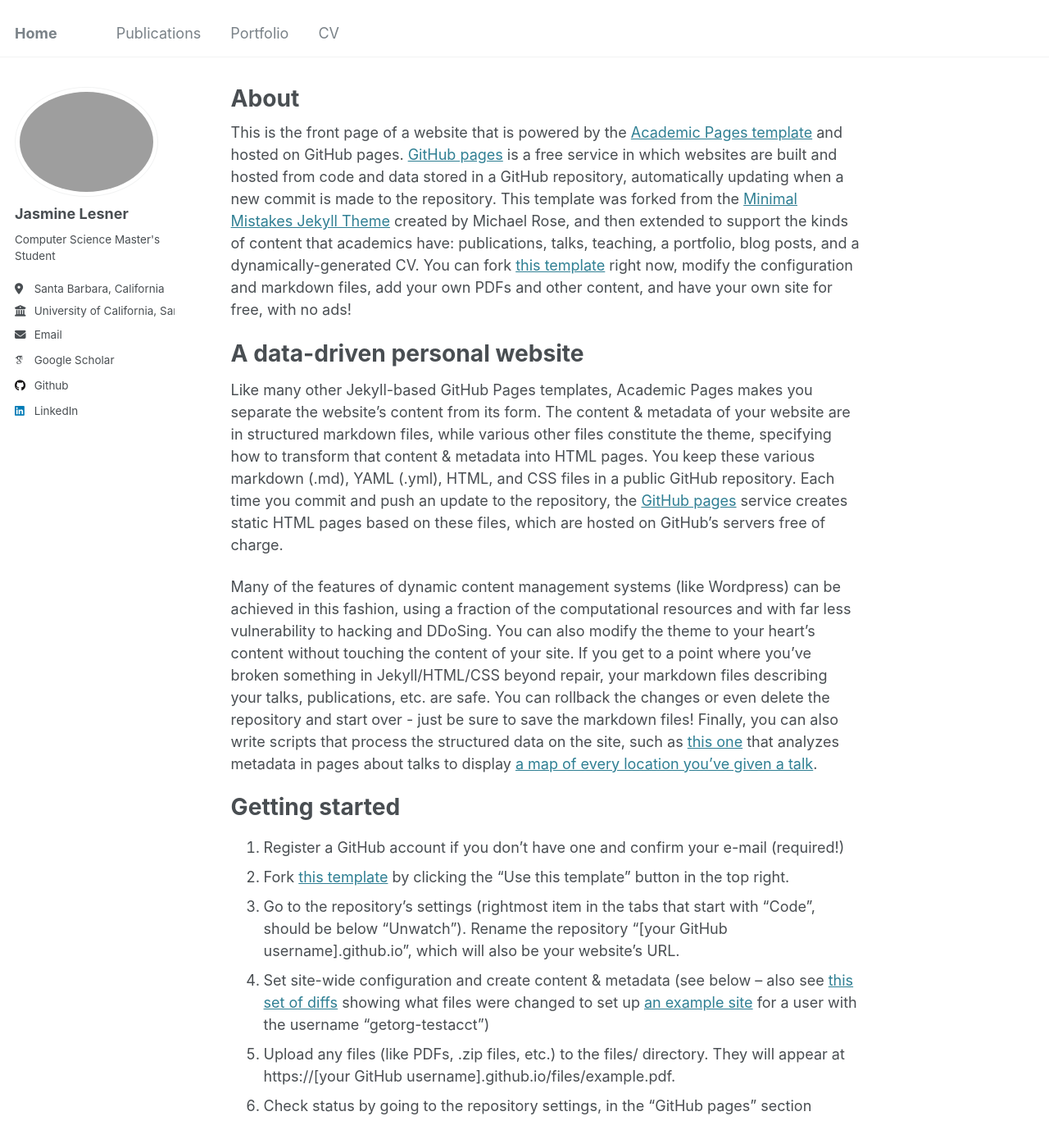
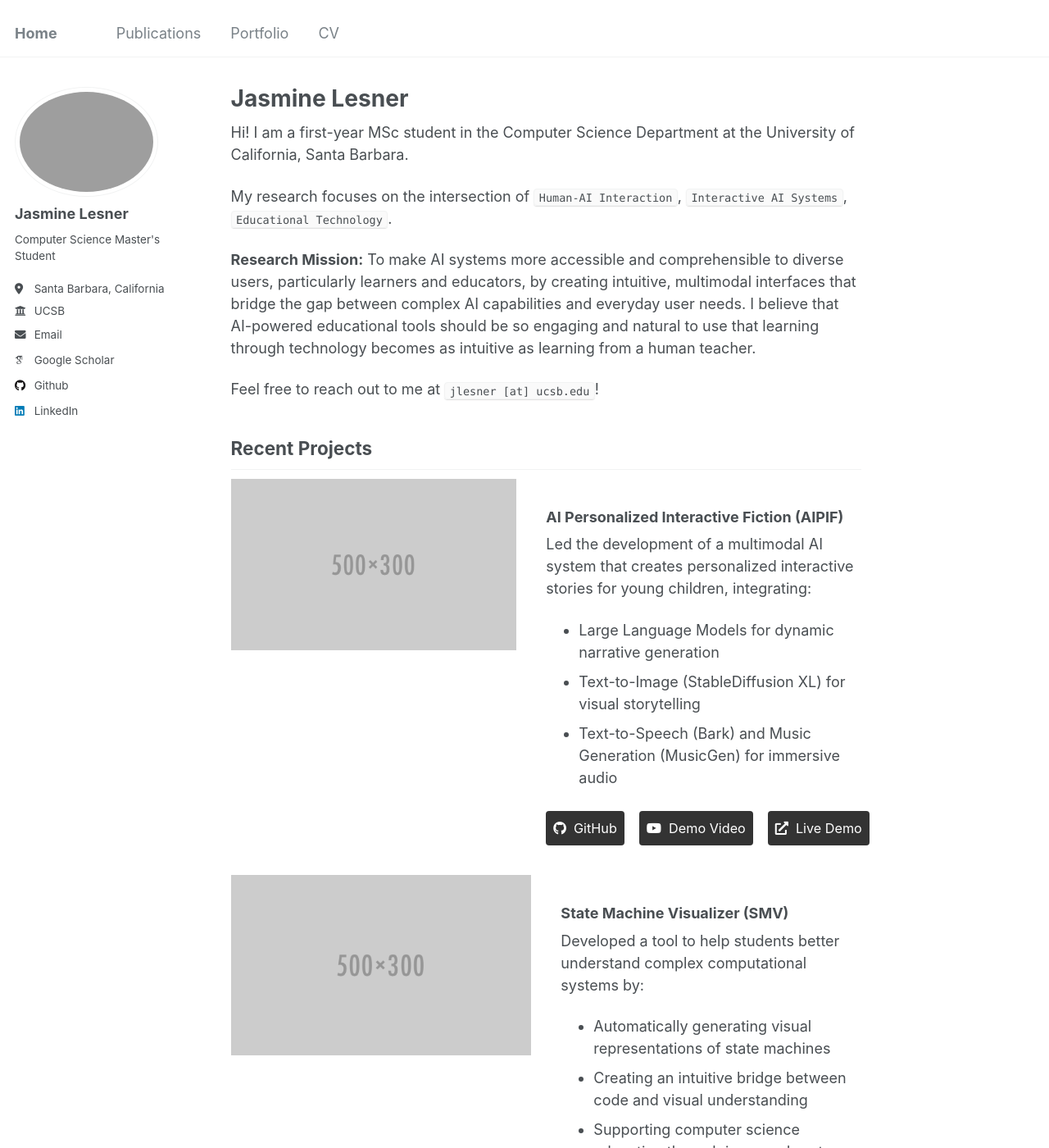
Before and after one commit to jlesner/jlesner.github.io, a Jekyll site: the page built from _pages/about.md, in a window 1280 px wide and 1400 px high. Shown: the whole window at 82% size. Built offline with Jekyll 4.4.1, drawn with Linux system fonts in a browser that asks for light colours; some web fonts are replaced; some of the changed text lies outside the part shown.

Commit message:
gallery and projects, resmue

```diff
--- a/_config.yml
+++ b/_config.yml
@@ -26,7 +26,7 @@
   pronouns         : # example: "she/her"
   bio              : "Computer Science Master's Student"
   location         : "Santa Barbara, California"
-  employer         : "University of California, Santa Barbara"
+  employer         : "UCSB"
   uri              : # URL
   email            : "jlesner@ucsb.edu"
 
--- a/_pages/about.md
+++ b/_pages/about.md
@@ -1,49 +1,137 @@
 ---
 permalink: /
-title: "About"
+title: "Jasmine Lesner"
 author_profile: true
 redirect_from:
   - /about/
   - /about.html
 ---
 
-This is the front page of a website that is powered by the [Academic Pages template](https://github.com/academicpages/academicpages.github.io) and hosted on GitHub pages. [GitHub pages](https://pages.github.com) is a free service in which websites are built and hosted from code and data stored in a GitHub repository, automatically updating when a new commit is made to the repository. This template was forked from the [Minimal Mistakes Jekyll Theme](https://mmistakes.github.io/minimal-mistakes/) created by Michael Rose, and then extended to support the kinds of content that academics have: publications, talks, teaching, a portfolio, blog posts, and a dynamically-generated CV. You can fork [this template](https://github.com/academicpages/academicpages.github.io) right now, modify the configuration and markdown files, add your own PDFs and other content, and have your own site for free, with no ads!
+Hi! I am a first-year MSc student in the Computer Science Department at the University of California, Santa Barbara.
 
-A data-driven personal website
-======
-Like many other Jekyll-based GitHub Pages templates, Academic Pages makes you separate the website's content from its form. The content & metadata of your website are in structured markdown files, while various other files constitute the theme, specifying how to transform that content & metadata into HTML pages. You keep these various markdown (.md), YAML (.yml), HTML, and CSS files in a public GitHub repository. Each time you commit and push an update to the repository, the [GitHub pages](https://pages.github.com/) service creates static HTML pages based on these files, which are hosted on GitHub's servers free of charge.
+My research focuses on the intersection of `Human-AI Interaction`, `Interactive AI Systems`, `Educational Technology`.
 
-Many of the features of dynamic content management systems (like Wordpress) can be achieved in this fashion, using a fraction of the computational resources and with far less vulnerability to hacking and DDoSing. You can also modify the theme to your heart's content without touching the content of your site. If you get to a point where you've broken something in Jekyll/HTML/CSS beyond repair, your markdown files describing your talks, publications, etc. are safe. You can rollback the changes or even delete the repository and start over - just be sure to save the markdown files! Finally, you can also write scripts that process the structured data on the site, such as [this one](https://github.com/academicpages/academicpages.github.io/blob/master/talkmap.ipynb) that analyzes metadata in pages about talks to display [a map of every location you've given a talk](https://academicpages.github.io/talkmap.html).
+**Research Mission:** To make AI systems more accessible and comprehensible to diverse users, particularly learners and educators, by creating intuitive, multimodal interfaces that bridge the gap between complex AI capabilities and everyday user needs. I believe that AI-powered educational tools should be so engaging and natural to use that learning through technology becomes as intuitive as learning from a human teacher.
 
-Getting started
-======
-1. Register a GitHub account if you don't have one and confirm your e-mail (required!)
-1. Fork [this template](https://github.com/academicpages/academicpages.github.io) by clicking the "Use this template" button in the top right.
-1. Go to the repository's settings (rightmost item in the tabs that start with "Code", should be below "Unwatch"). Rename the repository "[your GitHub username].github.io", which will also be your website's URL.
-1. Set site-wide configuration and create content & metadata (see below -- also see [this set of diffs](http://archive.is/3TPas) showing what files were changed to set up [an example site](https://getorg-testacct.github.io) for a user with the username "getorg-testacct")
-1. Upload any files (like PDFs, .zip files, etc.) to the files/ directory. They will appear at https://[your GitHub username].github.io/files/example.pdf.
-1. Check status by going to the repository settings, in the "GitHub pages" section
+Feel free to reach out to me at `jlesner [at] ucsb.edu`!
 
-Site-wide configuration
-------
-The main configuration file for the site is in the base directory in [_config.yml](https://github.com/academicpages/academicpages.github.io/blob/master/_config.yml), which defines the content in the sidebars and other site-wide features. You will need to replace the default variables with ones about yourself and your site's github repository. The configuration file for the top menu is in [_data/navigation.yml](https://github.com/academicpages/academicpages.github.io/blob/master/_data/navigation.yml). For example, if you don't have a portfolio or blog posts, you can remove those items from that navigation.yml file to remove them from the header.
+<div class="projects">
+  <h2>Recent Projects</h2>
 
-Create content & metadata
-------
-For site content, there is one markdown file for each type of content, which are stored in directories like _publications, _talks, _posts, _teaching, or _pages. For example, each talk is a markdown file in the [_talks directory](https://github.com/academicpages/academicpages.github.io/tree/master/_talks). At the top of each markdown file is structured data in YAML about the talk, which the theme will parse to do lots of cool stuff. The same structured data about a talk is used to generate the list of talks on the [Talks page](https://academicpages.github.io/talks), each [individual page](https://academicpages.github.io/talks/2012-03-01-talk-1) for specific talks, the talks section for the [CV page](https://academicpages.github.io/cv), and the [map of places you've given a talk](https://academicpages.github.io/talkmap.html) (if you run this [python file](https://github.com/academicpages/academicpages.github.io/blob/master/talkmap.py) or [Jupyter notebook](https://github.com/academicpages/academicpages.github.io/blob/master/talkmap.ipynb), which creates the HTML for the map based on the contents of the _talks directory).
+  <div class="project-container" style="display: flex; gap: 2rem; margin-bottom: 2rem;">
+    <div class="project-image" style="flex: 1; max-width: 50%;">
+      <img src="images/500x300.png" alt="AIPIF Project" style="width: 100%; height: auto;">
+    </div>
+    <div class="project-content" style="flex: 1; max-width: 50%;">
+      <h3>AI Personalized Interactive Fiction (AIPIF)</h3>
+      <p>Led the development of a multimodal AI system that creates personalized interactive stories for young children, integrating:</p>
+      <ul>
+        <li>Large Language Models for dynamic narrative generation</li>
+        <li>Text-to-Image (StableDiffusion XL) for visual storytelling</li>
+        <li>Text-to-Speech (Bark) and Music Generation (MusicGen) for immersive audio</li>
+      </ul>
+      <div class="project-links" style="margin-top: 1.5rem; display: flex; gap: 1rem;">
+        <a href="https://github.com/jlesner/aipif" target="_blank" style="flex: 1; display: inline-block; padding: 0.5rem; text-align: center; background-color: #333; color: white; text-decoration: none; border-radius: 4px; font-size: 0.9rem; white-space: nowrap;">
+          <i class="fab fa-github" style="margin-right: 0.5rem;"></i>GitHub
+        </a>
+        <a href="https://youtu.be/TaVGem3nFrk" target="_blank" style="flex: 1; display: inline-block; padding: 0.5rem; text-align: center; background-color: #333; color: white; text-decoration: none; border-radius: 4px; font-size: 0.9rem; white-space: nowrap;">
+          <i class="fab fa-youtube" style="margin-right: 0.5rem;"></i>Demo Video
+        </a>
+        <a href="https://www.ufafu.com/" target="_blank" style="flex: 1; display: inline-block; padding: 0.5rem; text-align: center; background-color: #333; color: white; text-decoration: none; border-radius: 4px; font-size: 0.9rem; white-space: nowrap;">
+          <i class="fas fa-external-link-alt" style="margin-right: 0.5rem;"></i>Live Demo
+        </a>
+      </div>
+    </div>
+  </div>
 
-**Markdown generator**
+  <div class="project-container" style="display: flex; gap: 2rem;">
+    <div class="project-image" style="flex: 1; max-width: 50%;">
+      <img src="images/500x300.png" alt="SMV Project" style="width: 100%; height: auto;">
+    </div>
+    <div class="project-content" style="flex: 1; max-width: 50%;">
+      <h3>State Machine Visualizer (SMV)</h3>
+      <p>Developed a tool to help students better understand complex computational systems by:</p>
+      <ul>
+        <li>Automatically generating visual representations of state machines</li>
+        <li>Creating an intuitive bridge between code and visual understanding</li>
+        <li>Supporting computer science education through improved system visualization</li>
+      </ul>
+      <div class="project-links" style="margin-top: 1.5rem; display: flex; gap: 1rem;">
+        <a href="https://github.com/jlesner/smv2" target="_blank" style="flex: 1; display: inline-block; padding: 0.5rem; text-align: center; background-color: #333; color: white; text-decoration: none; border-radius: 4px; font-size: 0.9rem; white-space: nowrap;">
+          <i class="fab fa-github" style="margin-right: 0.5rem;"></i>GitHub
+        </a>
+        <a href="https://www.youtube.com/watch?v=IHp0X0J5Di8" target="_blank" style="flex: 1; display: inline-block; padding: 0.5rem; text-align: center; background-color: #333; color: white; text-decoration: none; border-radius: 4px; font-size: 0.9rem; white-space: nowrap;">
+          <i class="fab fa-youtube" style="margin-right: 0.5rem;"></i>Demo Video
+        </a>
+      </div>
+    </div>
+  </div>
+</div>
 
-The repository includes [a set of Jupyter notebooks](https://github.com/academicpages/academicpages.github.io/tree/master/markdown_generator
-) that converts a CSV containing structured data about talks or presentations into individual markdown files that will be properly formatted for the Academic Pages template. The sample CSVs in that directory are the ones I used to create my own personal website at stuartgeiger.com. My usual workflow is that I keep a spreadsheet of my publications and talks, then run the code in these notebooks to generate the markdown files, then commit and push them to the GitHub repository.
+<!-- Add Font Awesome for icons -->
+<link rel="stylesheet" href="https://cdnjs.cloudflare.com/ajax/libs/font-awesome/5.15.4/css/all.min.css">
 
-How to edit your site's GitHub repository
-------
-Many people use a git client to create files on their local computer and then push them to GitHub's servers. If you are not familiar with git, you can directly edit these configuration and markdown files directly in the github.com interface. Navigate to a file (like [this one](https://github.com/academicpages/academicpages.github.io/blob/master/_talks/2012-03-01-talk-1.md) and click the pencil icon in the top right of the content preview (to the right of the "Raw | Blame | History" buttons). You can delete a file by clicking the trashcan icon to the right of the pencil icon. You can also create new files or upload files by navigating to a directory and clicking the "Create new file" or "Upload files" buttons.
+<section class="gallery" style="padding: 2rem 0;">
+    <h2 style="text-align: center; margin-bottom: 2rem;">Gallery</h2>
 
-Example: editing a markdown file for a talk
-![Editing a markdown file for a talk](/images/editing-talk.png)
+    <div id="gallery-grid" style="display: grid; grid-template-columns: repeat(auto-fill, minmax(250px, 1fr)); gap: 1rem; padding: 0 1rem;">
+        <!-- Images will be dynamically inserted here -->
+    </div>
+</section>
 
-For more info
-------
-More info about configuring Academic Pages can be found in [the guide](https://academicpages.github.io/markdown/), the [growing wiki](https://github.com/academicpages/academicpages.github.io/wiki), and you can always [ask a question on GitHub](https://github.com/academicpages/academicpages.github.io/discussions). The [guides for the Minimal Mistakes theme](https://mmistakes.github.io/minimal-mistakes/docs/configuration/) (which this theme was forked from) might also be helpful.
+<script>
+async function loadGalleryImages() {
+    try {
+        const dirPath = 'images/gallery/';
+        // Create a test list of image paths (this would normally come from your server/backend)
+        const sampleImages = [
+            'images/gallery/image1.jpg',
+            'images/gallery/image2.jpg',
+            'images/gallery/image3.jpg',
+            'images/gallery/image4.jpg',
+            'images/gallery/image5.jpg',
+            'images/gallery/image6.jpg',
+            // Add more image paths as needed
+        ];
+
+        const galleryGrid = document.getElementById('gallery-grid');
+
+        // Create and append image elements for each path
+        sampleImages.forEach(imagePath => {
+            const imgContainer = document.createElement('div');
+            imgContainer.style.cssText = `
+                aspect-ratio: 1;
+                overflow: hidden;
+                border-radius: 8px;
+                box-shadow: 0 2px 4px rgba(0,0,0,0.1);
+            `;
+
+            const img = document.createElement('img');
+            img.src = imagePath;
+            img.alt = `Gallery image - ${imagePath.split('/').pop()}`;
+            img.style.cssText = `
+                width: 100%;
+                height: 100%;
+                object-fit: cover;
+                transition: transform 0.3s ease;
+            `;
+
+            // Add hover effect
+            imgContainer.addEventListener('mouseenter', () => {
+                img.style.transform = 'scale(1.05)';
+            });
+            imgContainer.addEventListener('mouseleave', () => {
+                img.style.transform = 'scale(1)';
+            });
+
+            imgContainer.appendChild(img);
+            galleryGrid.appendChild(imgContainer);
+        });
+    } catch (error) {
+        console.error('Error loading gallery images:', error);
+    }
+}
+
+// Load images when the page loads
+document.addEventListener('DOMContentLoaded', loadGalleryImages);
+</script>
```
Also changed, not shown: _pages/cv.md (+34 -24 lines), images/aipif.png (added), images/gallery/image1.jpg (added), images/gallery/image2.jpg (added), images/gallery/image3.jpg (added), images/gallery/image4.jpg (added), images/gallery/image5.jpg (added), images/gallery/image6.jpg (added), images/smv2.png (added).
